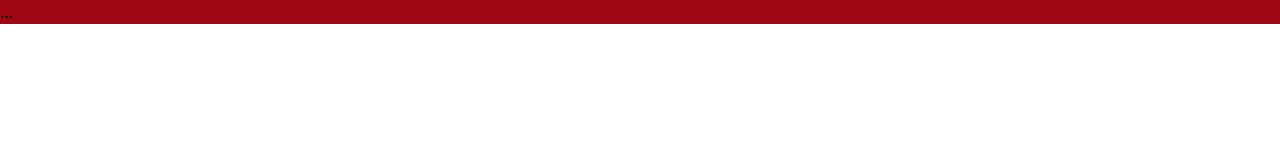
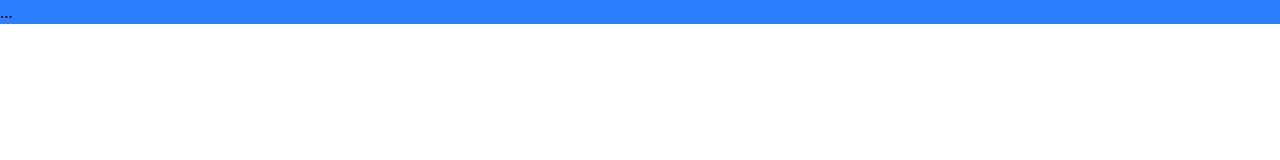
Before and after one commit to boma026/tailwind_layout, a website: page src/index.html in a window 1280 px wide. Drawn offline with Linux system fonts and the light colour scheme.

Commit message:
11/03/25

```diff
--- a/src/index.html
+++ b/src/index.html
@@ -13,6 +13,6 @@
         LG (large) = max-width: 1024px
         XL (extra-large) = max-width: 1280px
         2XL (extra-extra-large) = max-width: 1536px-->
-    <div class="container bg-red-800 mx-auto">...</div>
+    <div class="container sm:bg-blue-500 bg-red-800 mx-auto">...</div>
 </body>
 </html>
```
Also changed, not shown: dist/output.css.
